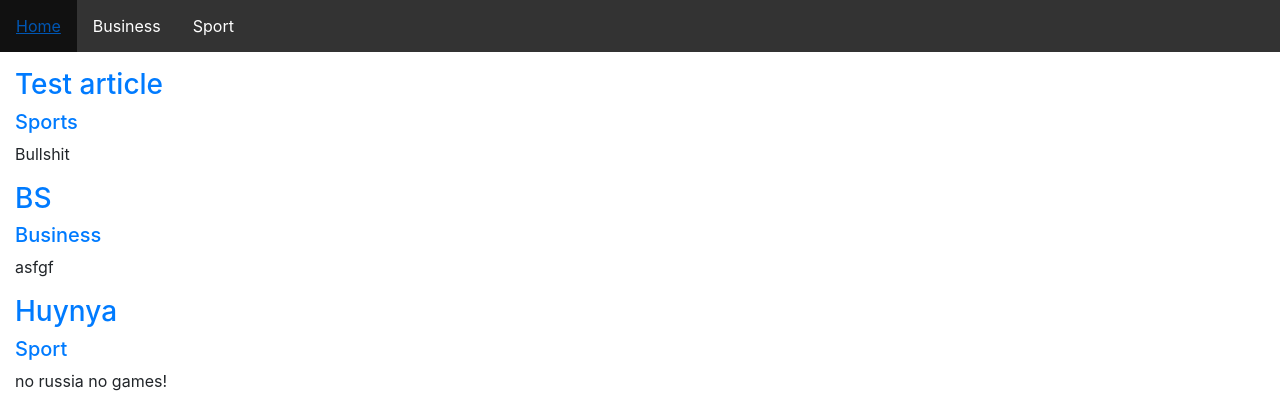
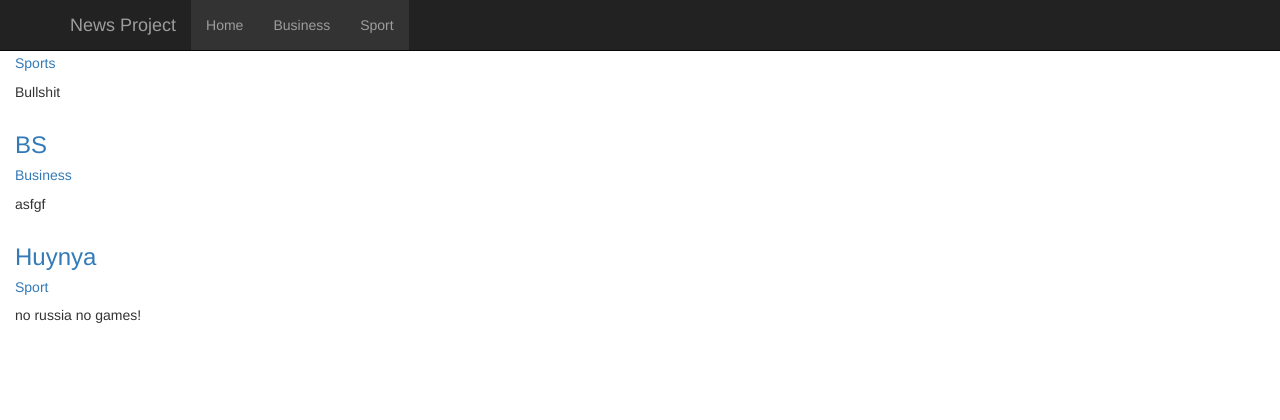
Before and after one commit to geekkun/webn, a Django app: template theapp/templates/theapp/news.html in a window 1280 px wide. Shown: the top 420 px of the page. Run offline with Django 3.2, Linux system fonts and the light colour scheme; the template is opened without the code that fills it: values that come from a table or form of the project are taken from there, others are empty; data comes from the database, SQL or seed files in the repository; parts of the project's set-up code (start-up, migrations or seed data) failed here and were passed over; some libraries are stand-ins or nearby versions.

Commit message:
Update base.html

```diff
--- a/theapp/templates/theapp/base.html
+++ b/theapp/templates/theapp/base.html
@@ -1,22 +1,43 @@
 <!DOCTYPE html>
 <html lang="en">
 <head>
-    <meta charset="UTF-8">
+    <meta charset="utf-8">
+    <meta http-equiv="X-UA-Compatible" content="IE=edge">
+    <meta name="viewport" content="width=device-width, initial-scale=1">
     <title>News</title>
     {% load static %}
     <link rel="stylesheet" type="text/css" href="{% static 'theapp/style.css' %}">
-    <link rel="stylesheet" href="https://maxcdn.bootstrapcdn.com/bootstrap/4.0.0-beta.2/css/bootstrap.min.css" integrity="sha384-PsH8R72JQ3SOdhVi3uxftmaW6Vc51MKb0q5P2rRUpPvrszuE4W1povHYgTpBfshb" crossorigin="anonymous">
+    <link href="{% static 'theapp/bootstrap.min.css' %}" rel="stylesheet">
 </head>
 <body>
-    {% block menu %}
-        <ul>
-            <li><a href="#home">Home</a></li>
-            <li><a href="#bs">Business</a></li>
-            <li><a href="#sp">Sport</a></li>
-        </ul>
-    {% endblock menu %}
+
+    <nav class="navbar navbar-inverse navbar-fixed-top">
+      <div class="container">
+        <div class="navbar-header">
+          <button type="button" class="navbar-toggle collapsed" data-toggle="collapse" data-target="#navbar" aria-expanded="false" aria-controls="navbar">
+            <span class="sr-only">Toggle navigation</span>
+            <span class="icon-bar"></span>
+            <span class="icon-bar"></span>
+            <span class="icon-bar"></span>
+          </button>
+          <a class="navbar-brand" href="/news/">News Project</a>
+        </div>
+        <div id="navbar" class="collapse navbar-collapse">
+          <ul class="nav navbar-nav">
+            <li class="active"><li><a href="/news/">Home</a></li>
+            <li><a href="/news/bs/">Business</a></li>
+            <li><a href="/news/sp/">Sport</a></li>
+          </ul>
+        </div><!--/.nav-collapse -->
+      </div>
+    </nav>
+
     <div class="container-fluid">
     {% block content %}{% endblock content %}
     </div>
+
+    <script src="https://ajax.googleapis.com/ajax/libs/jquery/1.12.4/jquery.min.js"></script>
+    <script>window.jQuery || document.write('<script src="../../assets/js/vendor/jquery.min.js"><\/script>')</script>
+    <script src="{% static 'theapp/bootstrap.min.js' %}"></script>
 </body>
 </html>
```
